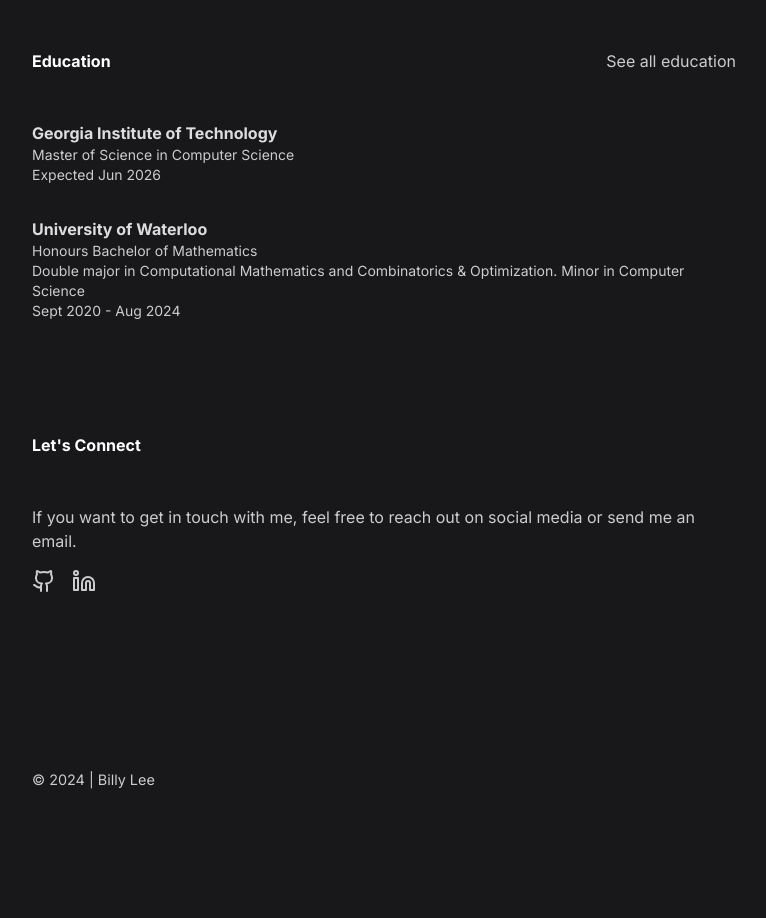
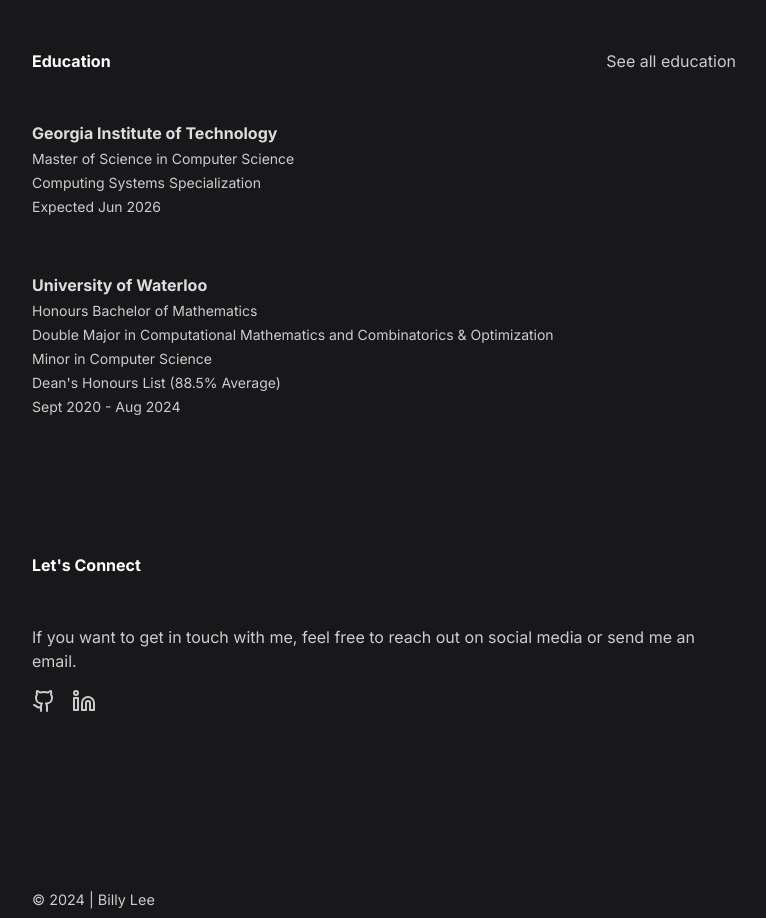
Before and after one commit to pl3lee/personal-website-v2, a Next.js app: page / in a window 1280 px wide. Shown: the part 1200-2118 px from the top of the page, without its empty margins (256-1022 px from the left). Before the commit the page ends 2022 px from the top, so only its background shows below. Built offline with nearby package versions, Linux system fonts and the light colour scheme.

Commit message:
done with education

```diff
--- a/src/components/Education/Education.module.scss
+++ b/src/components/Education/Education.module.scss
@@ -1,67 +1,19 @@
 @import '/src/app/breakpoints';
 @import '/src/app/theme.scss';
 
-.root {
+.educationContainer {
   display: flex;
   flex-direction: column;
-  align-items: center;
-  max-width: $md;
-  padding-top: 8rem;
-  padding-bottom: 8rem;
-  gap: 4rem;
+  padding-bottom: 1.5rem;
+  padding-left: 1rem;
 
-  section {
-    width: 100%;
-    padding: 1rem;
+  h2 {
+    padding-bottom: 0.25rem;
   }
 }
 
-.about {
+.detailsContainer {
   display: flex;
   flex-direction: column;
-  align-items: flex-start;
-  gap: 2rem;
+  gap: 0.25rem;
 }
-
-.title {
-  display: flex;
-  flex-direction: column;
-  align-items: flex-start;
-}
-
-.introduction {
-  display: flex;
-  flex-direction: column;
-  align-items: flex-start;
-  gap: 2rem;
-  padding: 0rem 1rem;
-}
-
-.experience, .education, .connect, .projects {
-  width: 100%;
-  display: flex;
-  flex-direction: column;
-  align-items: flex-start;
-  gap: 2rem;
-}
-
-
-.latestExperienceContainer, .educationContainer, .connectContainer {
-  display: flex;
-  flex-direction: column;
-  width: 100%;
-  justify-content: flex-start;
-  align-items: flex-start;
-  gap: 1rem;
-  padding: 0rem 1rem;
-}
-
-.linkHover:hover {
-  transition: all 0.3s ease;
-  color: $foreground-color1;
-}
-
-.socialMediaIcons {
-  display: flex;
-  gap: 1rem;
-}
--- a/src/components/Education/Education.tsx
+++ b/src/components/Education/Education.tsx
@@ -1,24 +1,27 @@
 import styles from './Education.module.scss';
-import { SectionHeader } from '../SectionHeader/SectionHeader';
-import Link from 'next/link';
 
 export function Education() {
   return (
     <>
       <div className={styles.educationContainer}>
-        <div>
-          <h2>Georgia Institute of Technology</h2>
+        <h2>Georgia Institute of Technology</h2>
+        <div className={styles.detailsContainer}>
           <div className='text-sm'>Master of Science in Computer Science</div>
+          <div className='text-sm'>Computing Systems Specialization</div>
           <div className='text-sm'>Expected Jun 2026</div>
         </div>
       </div>
       <div className={styles.educationContainer}>
-        <div>
-          <h2>University of Waterloo</h2>
+        <h2>University of Waterloo</h2>
+        <div className={styles.detailsContainer}>
           <div className='text-sm'>Honours Bachelor of Mathematics</div>
           <div className='text-sm'>
-            Double major in Computational Mathematics and Combinatorics &
-            Optimization. Minor in Computer Science
+            Double Major in Computational Mathematics and Combinatorics &
+            Optimization
+          </div>
+          <div className='text-sm'>Minor in Computer Science</div>
+          <div className='text-sm'>
+            Dean&apos;s Honours List (88.5% Average)
           </div>
           <div className='text-sm'>Sept 2020 - Aug 2024</div>
         </div>
```
